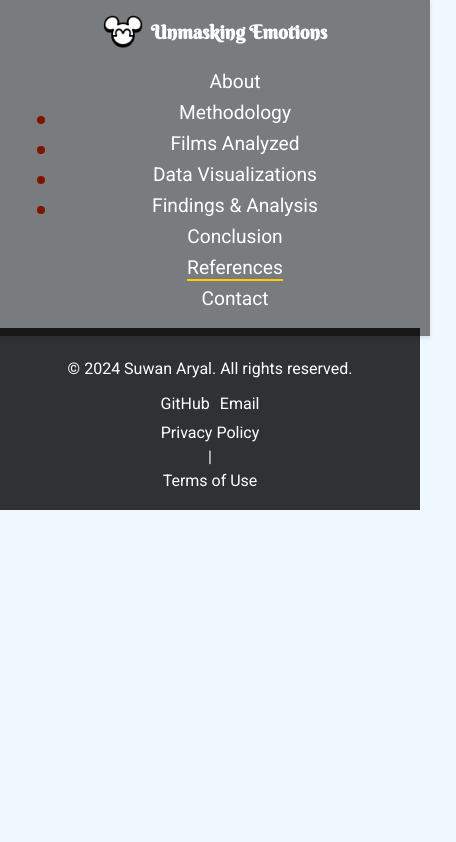
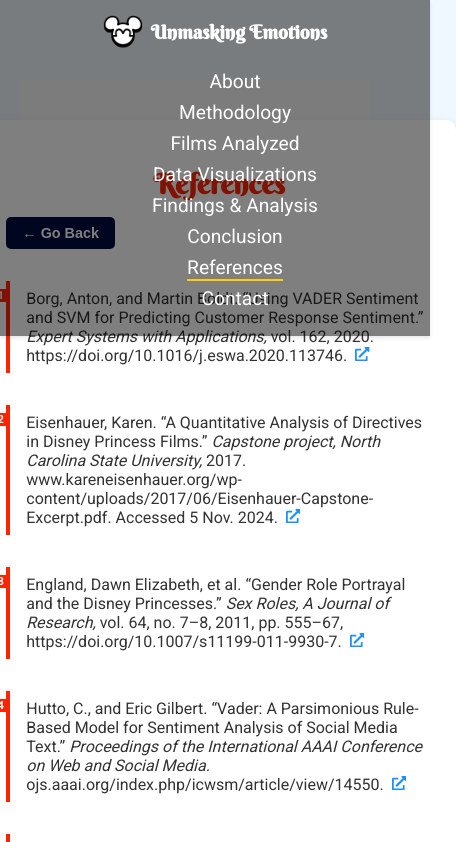
Before and after one commit to VelvetDragon/honors-research-project, a Next.js app: page /references in a window 390 px wide. Shown: the top 842 px of the page, 456 px wide, since content can reach past the window. Built offline with nearby package versions, Linux system fonts and the light colour scheme; a web font is replaced by a local one.

Commit message:
references useEffect changes

```diff
--- a/package.json
+++ b/package.json
@@ -16,6 +16,7 @@
     "next-themes": "^0.4.3",
     "react": "^18.3.1",
     "react-dom": "^18.3.1",
+    "react-icons": "^5.3.0",
     "react-intersection-observer": "^9.13.1",
     "react-mermaid2": "^0.1.4",
     "recharts": "^2.13.3"
--- a/src/app/globals.css
+++ b/src/app/globals.css
@@ -98,3 +98,6 @@ select:focus {
   outline: var(--secondary-color); /* Accent color */
   outline-offset: 1px;
 }
+sup {
+  columns: var(--secondary-color);
+}
--- a/src/app/references/page.js
+++ b/src/app/references/page.js
@@ -1,20 +1,85 @@
 // src/app/references/page.js
+'use client';
+
 import styles from '@/styles/References.module.css';
 import AnimatedSection from '@/components/AnimatedSection';
+import { useEffect } from 'react';
+import { useRouter } from 'next/navigation';
+import { FaExternalLinkAlt } from "react-icons/fa";
 
-export default function references() {
+export default function References() {
+    const router = useRouter();
+
+    useEffect(() => {
+
+        const hash = window.location.hash;
+        if (hash) {
+            const element = document.querySelector(hash);
+            if (element) {
+                element.scrollIntoView({ behavior: 'smooth', block: 'center' });
+                element.classList.add(styles.highlight);
+
+
+                setTimeout(() => {
+                    element.classList.remove(styles.highlight);
+                }, 3000);
+            }
+        }
+    }, [router.asPath]);
+
     return (
-        <section>
-            <h1>
-                <div>
+        <div className={styles.referencesContainer}>
+            <AnimatedSection>
+                <section className={styles.references}>
+                    <h2>References</h2>
+                    {/* Go Back Button */}
+                    <button className={styles.goBackButton} onClick={() => router.back()}>
+                        &larr; Go Back
+                    </button>
                     <ul>
-                        <li></li>
-                        <li></li>
-                        <li></li>
-                        <li></li>
+                        <li id="cite1">
+                            Borg, Anton, and Martin Boldt. “Using VADER Sentiment and SVM for Predicting Customer Response Sentiment.” <em>Expert Systems with Applications,</em> vol. 162, 2020. https://doi.org/10.1016/j.eswa.2020.113746.
+                            <a href="https://doi.org/10.1016/j.eswa.2020.113746" className={styles.referenceLink} target="_blank" rel="noopener noreferrer">
+                                <FaExternalLinkAlt />
+                            </a>
+                        </li>
+                        <li id="cite2">
+                            Eisenhauer, Karen. “A Quantitative Analysis of Directives in Disney Princess Films.” <em>Capstone project, North Carolina State University,</em> 2017. www.kareneisenhauer.org/wp-content/uploads/2017/06/Eisenhauer-Capstone-Excerpt.pdf. Accessed 5 Nov. 2024.
+                            <a href="https://www.kareneisenhauer.org/wp-content/uploads/2017/06/Eisenhauer-Capstone-Excerpt.pdf" className={styles.referenceLink} target="_blank" rel="noopener noreferrer">
+                                <FaExternalLinkAlt />
+                            </a>
+                        </li>
+                        <li id="cite3">
+                            England, Dawn Elizabeth, et al. “Gender Role Portrayal and the Disney Princesses.” <em>Sex Roles, A Journal of Research,</em> vol. 64, no. 7–8, 2011, pp. 555–67, https://doi.org/10.1007/s11199-011-9930-7.
+                            <a href="https://doi.org/10.1007/s11199-011-9930-7" className={styles.referenceLink} target="_blank" rel="noopener noreferrer">
+                                <FaExternalLinkAlt />
+                            </a>
+                        </li>
+                        <li id="cite4">
+                            Hutto, C., and Eric Gilbert. “Vader: A Parsimonious Rule-Based Model for Sentiment Analysis of Social Media Text.” <em>Proceedings of the International AAAI Conference on Web and Social Media.</em> ojs.aaai.org/index.php/icwsm/article/view/14550.
+                            <a href="https://ojs.aaai.org/index.php/ICWSM/article/view/14550/14399" className={styles.referenceLink} target="_blank" rel="noopener noreferrer">
+                                <FaExternalLinkAlt />
+                            </a>
+                        </li>
+                        <li id="cite5">
+                            Ravi, Kumar, and Vadlamani Ravi. “A Survey on Opinion Mining and Sentiment Analysis: Tasks, Approaches and Applications.” <em>Knowledge-Based Systems,</em> vol. 89, 2015, pp. 14–46 https://doi.org/10.1016/j.knosys.2015.06.015
+                            <a href="https://doi.org/10.1016/j.knosys.2015.06.015" className={styles.referenceLink} target="_blank" rel="noopener noreferrer">
+                                <FaExternalLinkAlt />
+                            </a>
+                        </li>
+                        <li id="cite6">
+                            Ouyang, Karen. “Once upon a Time- NLP on Disney Movie Scripts & Their Original Stories.” <em>Medium,</em> 7 Sept. 2019, medium.com/@karenouyang93/once-upon-a-time-nlp-on-disney-movie-scripts-their-original-stories-3fcdadf8c418. Accessed 11 Nov. 2024.
+                            <a href="https://medium.com/@karenouyang93/once-upon-a-time-nlp-on-disney-movie-scripts-their-original-stories-3fcdadf8c418" className={styles.referenceLink} target="_blank" rel="noopener noreferrer">
+                                <FaExternalLinkAlt />
+                            </a>
+                        </li>
                     </ul>
-                </div>
-            </h1>
-        </section>
-    )
+
+                    <button className={styles.goBackButton} onClick={() => router.back()}>
+                        &larr; Go Back
+                    </button>
+                </section>
+            </AnimatedSection>
+        </div>
+    );
 }
--- a/src/styles/References.module.css
+++ b/src/styles/References.module.css
@@ -0,0 +1,146 @@
+/* src/styles/References.module.css */
+
+.referencesContainer {
+  display: flex;
+  flex-direction: column;
+  align-items: center;
+  padding: 80px 20px;
+  background-color: #f9f9f9; /* Light background for contrast */
+  color: #333333; /* Dark text for readability */
+  font-family: "Roboto", sans-serif; /* Consistent font */
+}
+
+.references {
+  max-width: 900px;
+  width: 100%;
+  padding: 2rem;
+  background-color: #ffffff; /* White background for the content area */
+  border-radius: 10px;
+  box-shadow: 0 4px 12px rgba(0, 0, 0, 0.1); /* Subtle shadow for depth */
+  margin-bottom: 2rem;
+  position: relative;
+}
+
+.references h2 {
+  color: var(--secondary-color); /* Primary color for headings */
+  margin-bottom: 1.5rem;
+  font-size: 2rem;
+  text-align: center;
+}
+
+/* Go Back Button Styling */
+.goBackButton {
+  background-color: var(--primary-color);
+  color: #ffffff;
+  border: none;
+  padding: 10px 20px;
+  border-radius: 5px;
+  cursor: pointer;
+  margin-bottom: 1rem;
+  font-size: 1rem;
+  transition: background-color 0.3s ease;
+}
+
+.goBackButton:hover {
+  background-color: #0d6efd;
+}
+
+/* Remove default list styles and set up counters */
+.references ul {
+  list-style: none; /* Remove default bullets */
+  padding: 0;
+  counter-reset: citation; /* Initialize counter */
+}
+
+/* Style for each reference item */
+.references li {
+  margin-bottom: 2rem;
+  padding-left: 1.5rem;
+  position: relative;
+  border-left: 4px solid var(--secondary-color); /* Vertical line for citations */
+  padding-top: 0.5rem;
+  padding-bottom: 0.5rem;
+  counter-increment: citation; /* Increment counter */
+}
+
+/* Style for the citation number */
+.references li::before {
+  content: counter(citation); /* Display counter value */
+  position: absolute;
+  left: -1.2rem;
+  top: 0.5rem;
+  background-color: var(--secondary-color);
+  color: #ffffff;
+  width: 1rem;
+  height: 1rem;
+  display: flex;
+  align-items: center;
+  justify-content: center;
+  font-size: 0.8rem;
+  font-weight: bold;
+}
+
+/* Highlight class for referenced items */
+.highlight {
+  background-color: #ffffcc; /* Light yellow background */
+  border-radius: 5px;
+  transition: background-color 0.3s ease;
+}
+
+/* Link Styling */
+.references li a {
+  color: #1e90ff;
+  text-decoration: none;
+}
+
+.references li a:hover {
+  text-decoration: underline;
+}
+
+/* External Link Icon Styling */
+.referenceLink {
+  margin-left: 0.5rem;
+  font-size: 1rem;
+  color: #1e90ff;
+  transition: color 0.3s ease;
+}
+
+.referenceLink:hover {
+  color: #0d6efd;
+}
+
+/* Responsive Design */
+@media (max-width: 768px) {
+  .referencesContainer {
+    padding: 40px 10px;
+  }
+
+  .references {
+    padding: 1.5rem;
+  }
+
+  .references h2 {
+    font-size: 1.75rem;
+    margin-bottom: 1rem;
+  }
+
+  .goBackButton {
+    padding: 8px 16px;
+    font-size: 0.9rem;
+  }
+
+  .references li {
+    padding-left: 1rem;
+  }
+
+  .references li::before {
+    left: -1rem;
+    width: 0.8rem;
+    height: 0.8rem;
+    font-size: 0.7rem;
+  }
+
+  .referenceLink {
+    font-size: 0.9rem;
+  }
+}
```
Also changed, not shown: src/app/methodology/page.js (+6 -6 lines), 1 other file (tests, documents, lock files or other folders).
